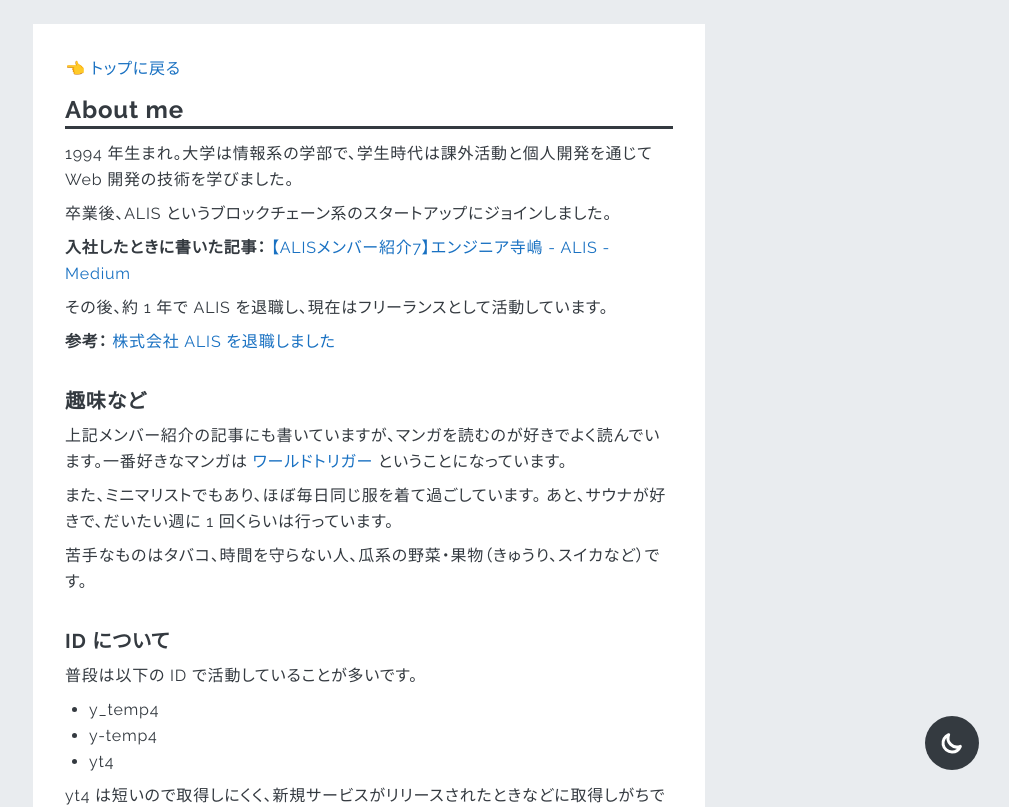
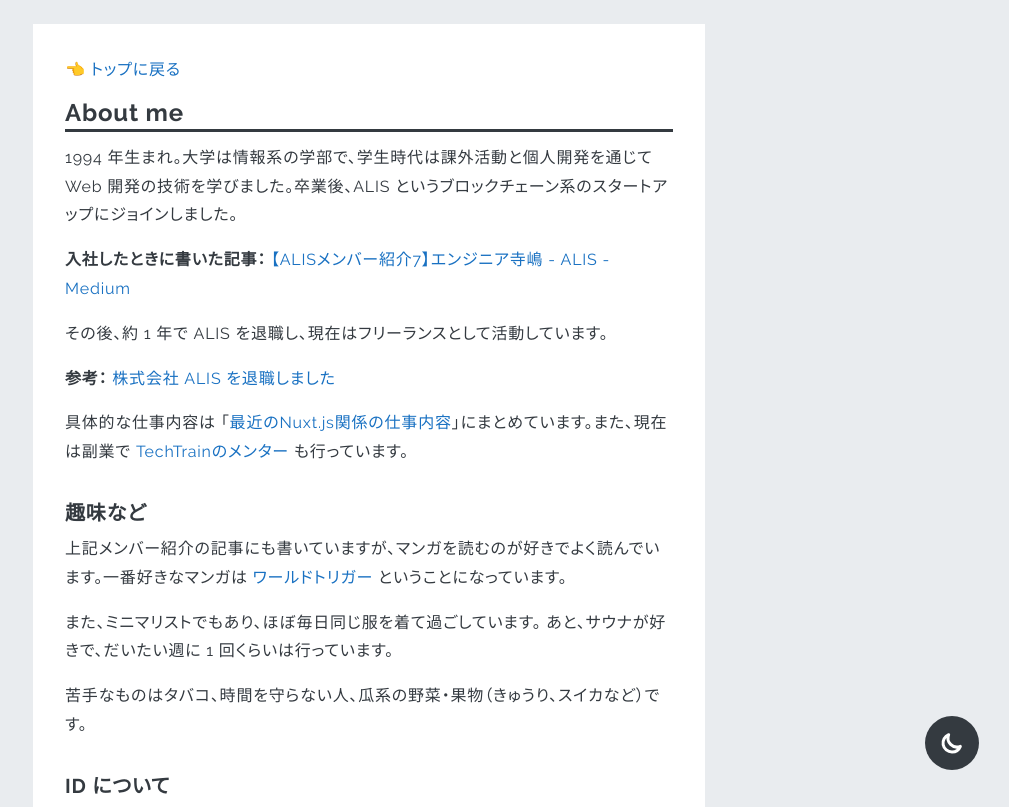
Before and after one commit to y-temp4/y-temp4.com, a Nuxt app: page /about in a window 1280 px wide. Shown: the top 807 px of the page, without its empty margins (271-1280 px from the left). Built offline with nearby package versions, Linux system fonts and the light colour scheme.

Commit message:
Update text and design

```diff
--- a/assets/css/style.pcss
+++ b/assets/css/style.pcss
@@ -81,8 +81,9 @@ html {
 }
 
 body {
-  @apply text-text bg-body leading-relaxed;
+  @apply text-text bg-body;
   transition: background-color 0.3s;
+  line-height: 1.8;
 }
 
 .default-container {
@@ -102,7 +103,7 @@ a {
 }
 
 p {
-  @apply w-full my-2;
+  @apply w-full mt-2 mb-4;
 }
 
 @screen sm {
--- a/pages/about.vue
+++ b/pages/about.vue
@@ -3,10 +3,8 @@
     <MainHeading>About me</MainHeading>
     <p>
       1994 年生まれ。大学は情報系の学部で、学生時代は課外活動と個人開発を通じて
-      Web 開発の技術を学びました。
-    </p>
-    <p>
-      卒業後、ALIS というブロックチェーン系のスタートアップにジョインしました。
+      Web 開発の技術を学びました。卒業後、ALIS
+      というブロックチェーン系のスタートアップにジョインしました。
     </p>
     <p>
       <span class="font-bold">入社したときに書いた記事：</span>
@@ -31,6 +29,21 @@
         株式会社 ALIS を退職しました
       </a>
     </p>
+    <p>
+      具体的な仕事内容は 「<a
+        href="https://blog.y-temp4.com/entry/recent-work-on-nuxtjs-2020"
+        target="_blank"
+        rel="noopener noreferrer"
+        >最近のNuxt.js関係の仕事内容</a
+      >」にまとめています。また、現在は副業で
+      <a
+        href="https://techbowl.co.jp/techtrain/mentors/65"
+        target="_blank"
+        rel="noopener noreferrer"
+        >TechTrainのメンター</a
+      >
+      も行っています。
+    </p>
     <h3 class="heading">趣味など</h3>
     <p>
       上記メンバー紹介の記事にも書いていますが、マンガを読むのが好きでよく読んでいます。一番好きなマンガは
@@ -53,7 +66,7 @@
     <p>
       普段は以下の ID で活動していることが多いです。
     </p>
-    <ul class="list-disc ml-6">
+    <ul class="ul">
       <li>y_temp4</li>
       <li>y-temp4</li>
       <li>yt4</li>
@@ -86,4 +99,8 @@ export default Vue.extend({
 .heading {
   @apply text-xl text-left w-full font-bold mt-8 mb-1;
 }
+
+.ul {
+  @apply list-disc ml-6;
+}
 </style>
--- a/pages/index.vue
+++ b/pages/index.vue
@@ -11,8 +11,9 @@
     </p>
     <MainHeading class="heading">Skills</MainHeading>
     <p>
-      どちらかというとフロントエンド関連の技術が得意です。また、最近は
-      <span class="font-bold">Nuxt.js</span> を使った SPA
+      Web のフロントエンド関連の技術が得意です。また、最近は
+      <span class="font-bold">Nuxt.js</span> や
+      <span class="font-bold">Next.js</span> を使った SPA
       開発をすることが多いです。
       <n-link to="/skills">その他に触れたことがある技術</n-link>
     </p>
@@ -22,7 +23,8 @@
       <n-link to="/products">作ってきたサービスの一覧</n-link>
     </p>
     <MainHeading class="heading">Works</MainHeading>
-    <p>
+    <ul class="list-disc self-start ml-5 mt-2">
+      <li>
         共著で Vue 3 についての技術書を執筆しました。
         <a
           href="https://booth.pm/ja/items/1978702"
@@ -31,7 +33,18 @@
         >
           Vue 3 解体新書
         </a>
-    </p>
+      </li>
+      <li>
+        共著で個人開発しているサービスについての書籍を執筆しました。
+        <a
+          href="https://booth.pm/ja/items/2381283"
+          target="_blank"
+          rel="noopener noreferrer"
+        >
+          個人Webサービスシステム構成事典
+        </a>
+      </li>
+    </ul>
     <MainHeading class="heading">Accounts</MainHeading>
     <div class="accounts">
       <a
@@ -128,7 +141,7 @@ export default Vue.extend({
   @apply flex flex-row flex-wrap w-full mb-2;
 
   & .account {
-    @apply px-4 py-2 mr-3 mt-2 block rounded-lg text-white text-center font-bold no-underline border-white border-2;
+    @apply px-4 py-1 mr-3 mt-2 block rounded-lg text-white text-center font-bold no-underline border-white border-2;
 
     &:hover {
       @apply opacity-75;
```
Lines whose indentation alone changed are shown as unchanged.
